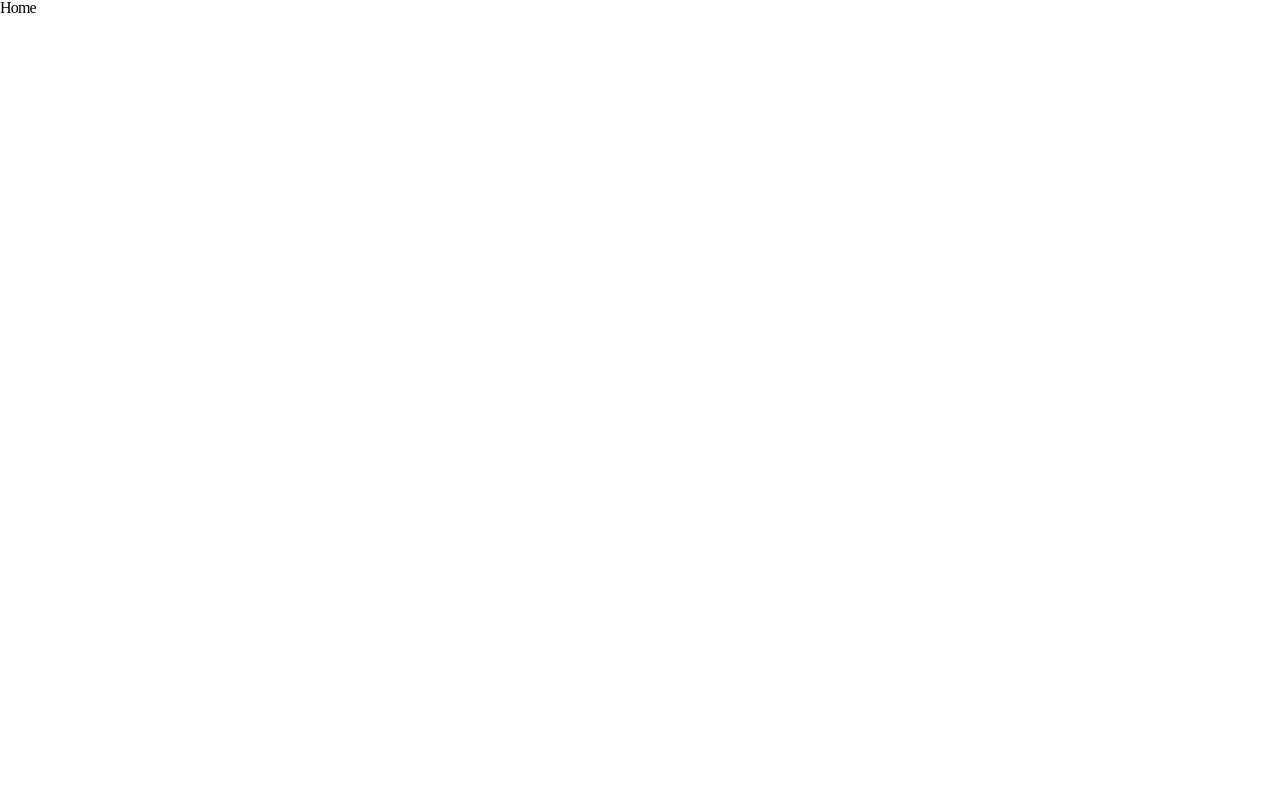
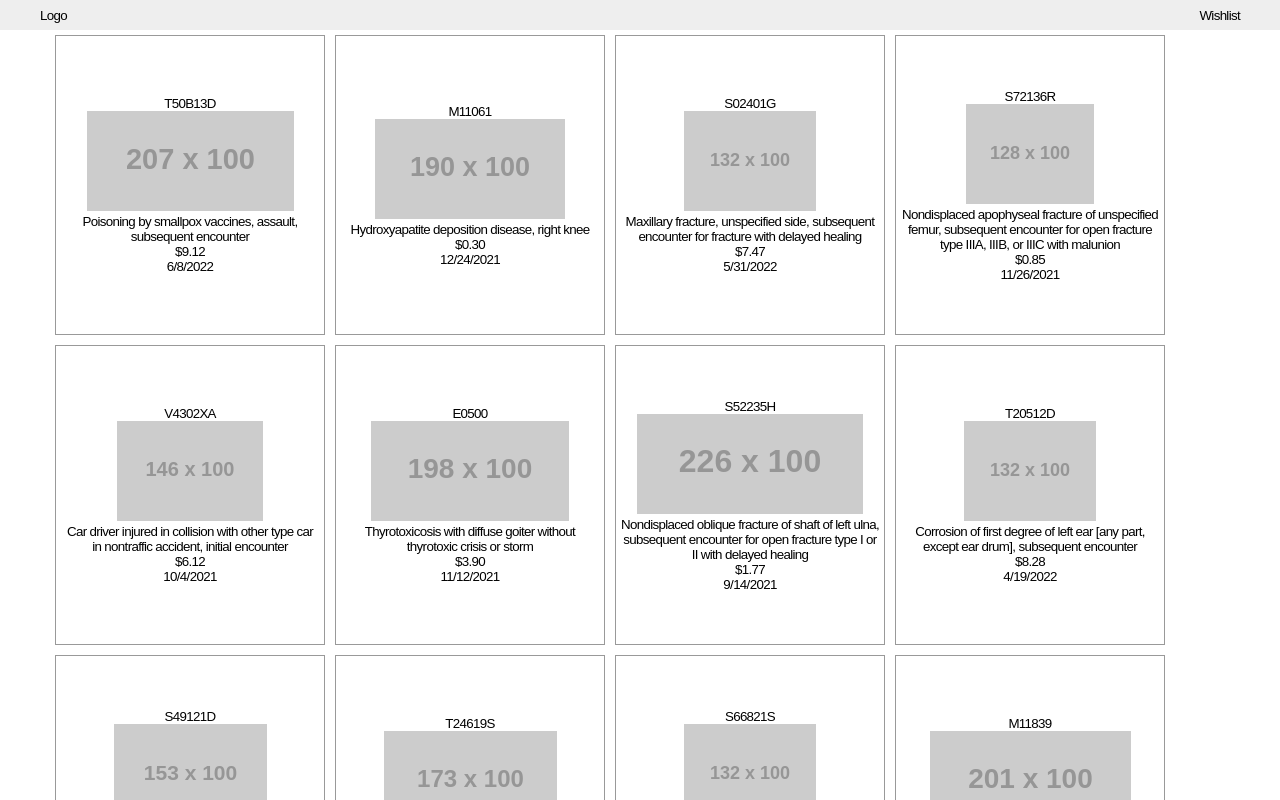
Before and after one commit to waterhumanB/alphabeta-assignment, a React (Create React App) app: page / in a window 1280 px wide. Shown: the top 800 px of the page. Built offline with nearby package versions, Linux system fonts and the light colour scheme.

Commit message:
feat: router 설정 및 기본 레이아웃 완성

```diff
--- a/package.json
+++ b/package.json
@@ -23,6 +23,7 @@
     "@types/react-dom": "^18.0.6",
     "react": "^18.2.0",
     "react-dom": "^18.2.0",
+    "react-router-dom": "^6.3.0",
     "react-scripts": "5.0.1",
     "typescript": "^4.8.2",
     "web-vitals": "^2.1.4"
--- a/src/App.tsx
+++ /dev/null
@@ -1,5 +0,0 @@
-function App() {
-  return <div>Home</div>
-}
-
-export default App
--- /dev/null
+++ b/src/components/Detail/index.tsx
@@ -0,0 +1,31 @@
+import { useLocation } from 'react-router-dom'
+
+interface Props {
+  id: number
+  title: string
+  images: string
+  description: string
+  price: string
+  createdAt: string
+}
+
+const Detail = () => {
+  const location = useLocation()
+
+  const state = location.state as Props
+
+  return (
+    <div>
+      <div>
+        <img src={state.images} alt="img" />
+      </div>
+      <div>{state.title}</div>
+      <div>{state.description}</div>
+      <div>{state.price}</div>
+      <div>{state.createdAt}</div>
+      <button>장바구니</button>
+    </div>
+  )
+}
+
+export default Detail
--- /dev/null
+++ b/src/components/Header/index.tsx
@@ -0,0 +1,23 @@
+import { NavLink } from 'react-router-dom'
+
+import * as S from './style'
+
+const Header = () => {
+  return (
+    <S.HeaderContainer
+      style={{ display: 'flex', justifyContent: 'space-between' }}
+    >
+      <S.HeaderBox>
+        <NavLink to="/">
+          <button>Logo</button>
+        </NavLink>
+
+        <NavLink to="wishlist">
+          <button>Wishlist</button>
+        </NavLink>
+      </S.HeaderBox>
+    </S.HeaderContainer>
+  )
+}
+
+export default Header
--- /dev/null
+++ b/src/components/Header/style.ts
@@ -0,0 +1,16 @@
+import styled from 'styled-components'
+
+export const HeaderContainer = styled.header`
+  width: 100%;
+  height: 30px;
+  position: fixed;
+  background: #eee;
+`
+export const HeaderBox = styled.div`
+  max-width: 1200px;
+  width: 100%;
+  display: flex;
+  justify-content: space-between;
+  align-items: center;
+  margin: auto;
+`
--- a/src/index.tsx
+++ b/src/index.tsx
@@ -1,13 +1,16 @@
 import React from 'react'
 import ReactDOM from 'react-dom/client'
+import { BrowserRouter } from 'react-router-dom'
 
-import App from './App'
+import App from './routes'
 import GlobalStyle from './styles'
 
 const root = ReactDOM.createRoot(document.getElementById('root') as HTMLElement)
 root.render(
   <React.StrictMode>
-    <GlobalStyle />
-    <App />
+    <BrowserRouter>
+      <GlobalStyle />
+      <App />
+    </BrowserRouter>
   </React.StrictMode>,
 )
--- /dev/null
+++ b/src/routes/Home/index.tsx
@@ -0,0 +1,27 @@
+import { Link } from 'react-router-dom'
+
+import mock from '../../data/mock.json'
+
+import * as S from './style'
+
+const Home = () => {
+  return (
+    <S.MainContainer>
+      <S.ItemContainer>
+        {mock.map((data) => (
+          <Link key={data.id} state={data} to={`detail/${data.id}`}>
+            <S.ItemBox>
+              <div>{data.title}</div>
+              <img src={data.images} alt="img" />
+              <div>{data.description}</div>
+              <div>{data.price}</div>
+              <div>{data.createdAt}</div>
+            </S.ItemBox>
+          </Link>
+        ))}
+      </S.ItemContainer>
+    </S.MainContainer>
+  )
+}
+
+export default Home
--- /dev/null
+++ b/src/routes/Home/style.ts
@@ -0,0 +1,26 @@
+import styled from 'styled-components'
+
+export const MainContainer = styled.div`
+  max-width: 1200px;
+`
+
+export const ItemContainer = styled.div`
+  display: flex;
+  max-width: 1200px;
+  flex-wrap: wrap;
+  justify-content: center;
+`
+
+export const ItemBox = styled.button`
+  width: 270px;
+  height: 300px;
+  border: 1px solid #999;
+  margin: 5px;
+  padding: 5px;
+
+  img {
+    width: auto;
+    margin: auto;
+    object-fit: cover;
+  }
+`
--- /dev/null
+++ b/src/routes/Templete/index.tsx
@@ -0,0 +1,16 @@
+import { Outlet } from 'react-router-dom'
+
+import Header from '../../components/Header'
+
+const Templete = () => {
+  return (
+    <>
+      <Header />
+      <main style={{ padding: '30px 10px' }}>
+        <Outlet />
+      </main>
+    </>
+  )
+}
+
+export default Templete
--- /dev/null
+++ b/src/routes/Wishlist/index.tsx
@@ -0,0 +1,5 @@
+const Wishlist = () => {
+  return <div>Wishlist</div>
+}
+
+export default Wishlist
--- /dev/null
+++ b/src/routes/index.tsx
@@ -0,0 +1,21 @@
+import { Routes, Route } from 'react-router-dom'
+
+import Detail from '../components/Detail'
+
+import Home from './Home'
+import Templete from './Templete'
+import Wishlist from './Wishlist'
+
+function App() {
+  return (
+    <Routes>
+      <Route element={<Templete />}>
+        <Route path="/" element={<Home />} />
+        <Route path="wishlist" element={<Wishlist />} />
+        <Route path="detail/:id" element={<Detail />} />
+      </Route>
+    </Routes>
+  )
+}
+
+export default App
```
Also changed, not shown: 2 other files (tests, documents, lock files or other folders).
